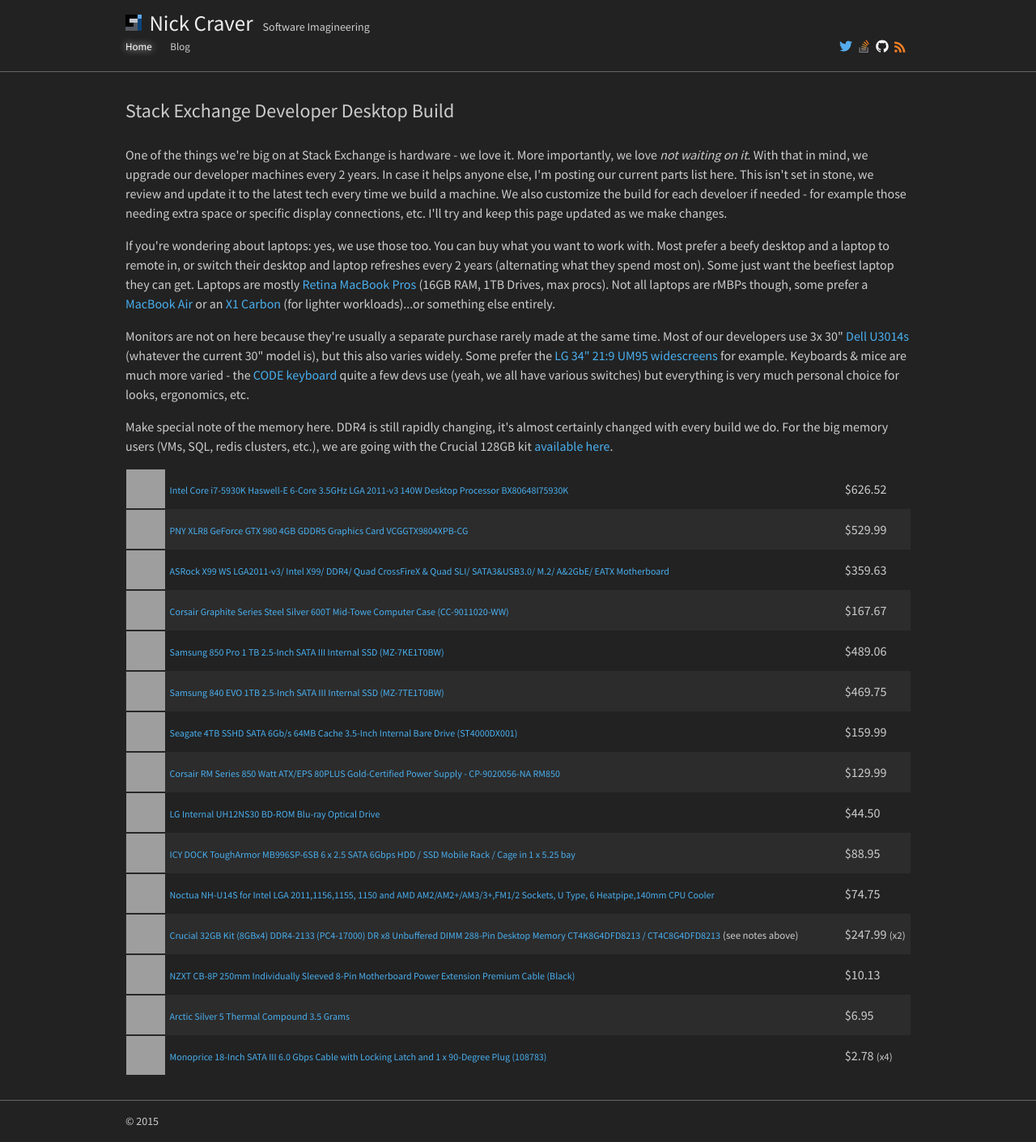
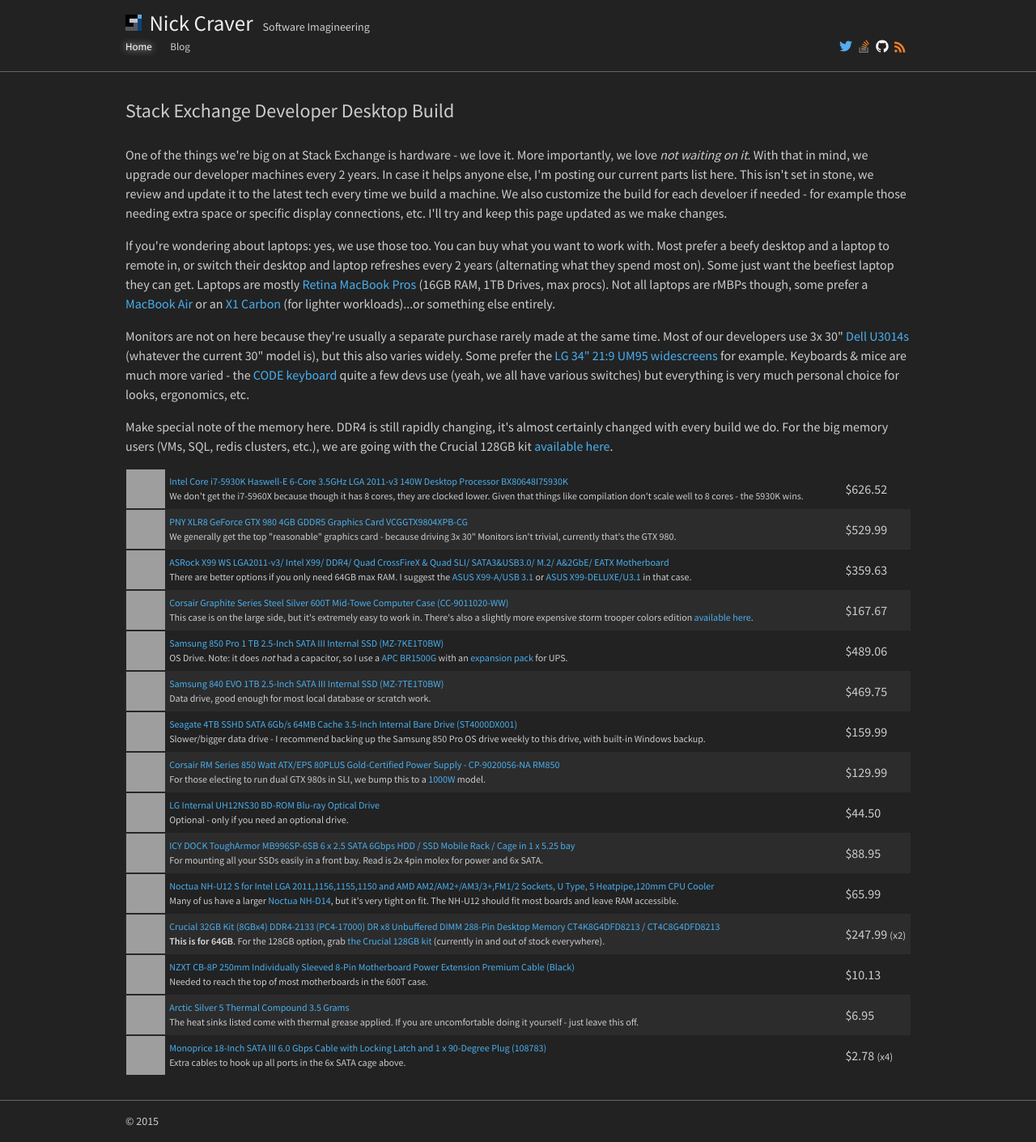
Before and after one commit to NickCraver/nickcraver.github.com, a Jekyll site: the page built from desktop-build.html, in a window 1280 px wide, cut to the strip 0-1411 px from the top of the page. Shown: the whole strip at 81% size. Built offline with Jekyll 4.4.1, drawn with Linux system fonts in a browser that asks for light colours; grey boxes are pictures that could not be loaded.

Commit message:
Fully comment parts list

```diff
--- a/desktop-build.html
+++ b/desktop-build.html
@@ -4,11 +4,10 @@
 permalink: /desktop-build/
 ---
     <style>
-        .wishlist table { width: 100%; }
-        .wishlist table { border-collapse: collapse; }
+        .wishlist table { width: 100%; border-collapse: collapse; }
         .wishlist tr:nth-child(even) td { background: #2c2c2c;; }
         .wishlist img { width: 48px; height: 48px; border: 0; }
-        .wishlist td a { font-size: 12px; }
+        .wishlist td:nth-child(2) { font-size: 12px; }
         .wishlist .quantity, .wishlist .notes { font-size: 0.8em; }
     </style>
     <section>
@@ -28,77 +27,122 @@
               <tbody>
                 <tr>
                   <td><img src="http://ecx.images-amazon.com/images/I/41tUoL1SfrL._SL500_SS96_.jpg"></td>
-                  <td><a href="http://amzn.to/1FCewAd">Intel Core i7-5930K Haswell-E 6-Core 3.5GHz LGA 2011-v3 140W Desktop Processor BX80648I75930K</a></td>
+                  <td>
+                    <a href="http://amzn.to/1FCewAd">Intel Core i7-5930K Haswell-E 6-Core 3.5GHz LGA 2011-v3 140W Desktop Processor BX80648I75930K</a><br/>
+                    We don't get the i7-5960X because though it has 8 cores, they are clocked lower. Given that things like compilation don't scale well to 8 cores - the 5930K wins.
+                  </td>
                   <td>$626.52</td>
                 </tr>
                 <tr>
                   <td><img src="http://ecx.images-amazon.com/images/I/51wmOc5UBnL._SL500_SS96_.jpg"></td>
-                  <td><a href="http://amzn.to/1FCeM2d">PNY XLR8 GeForce GTX 980 4GB GDDR5 Graphics Card VCGGTX9804XPB-&#8203;CG</a></td>
+                  <td>
+                    <a href="http://amzn.to/1FCeM2d">PNY XLR8 GeForce GTX 980 4GB GDDR5 Graphics Card VCGGTX9804XPB-&#8203;CG</a><br/>
+                    We generally get the top "reasonable" graphics card - because driving 3x 30" Monitors isn't trivial, currently that's the GTX 980.
+                  </td>
                   <td>$529.99</td>
                 </tr>
                 <tr>
                   <td><img src="http://ecx.images-amazon.com/images/I/514JHagPJVL._SL500_SS96_.jpg"></td>
-                  <td><a href="http://amzn.to/1KikeN6">ASRock X99 WS LGA2011-v3/ Intel X99/ DDR4/ Quad CrossFireX & Quad SLI/ SATA3&USB3.0/ M.2/ A&2GbE/ EATX Motherboard</a></td>
+                  <td>
+                    <a href="http://amzn.to/1KikeN6">ASRock X99 WS LGA2011-v3/ Intel X99/ DDR4/ Quad CrossFireX & Quad SLI/ SATA3&USB3.0/ M.2/ A&2GbE/ EATX Motherboard</a><br/>
+                    There are better options if you only need 64GB max RAM. I suggest the <a href="http://amzn.to/1QfDgIV">ASUS X99-A/USB 3.1</a> or <a href="http://amzn.to/1cEIZW8">ASUS X99-DELUXE/U3.1</a> in that case.
+                  </td>
                   <td>$359.63</td>
                 </tr>
                 <tr>
                   <td><img src="http://ecx.images-amazon.com/images/I/51QtJZBEgKL._SL500_SS96_.jpg"></td>
-                  <td><a href="http://amzn.to/1RUUngu">Corsair Graphite Series Steel Silver 600T Mid-Towe Computer Case (CC-9011020-WW&#8203;)</a></td>
+                  <td>
+                    <a href="http://amzn.to/1RUUngu">Corsair Graphite Series Steel Silver 600T Mid-Towe Computer Case (CC-9011020-WW&#8203;)</a><br/>
+                    This case is on the large side, but it's extremely easy to work in. There's also a slightly more expensive storm trooper colors edition <a href="http://amzn.to/1cEJjV1">available here</a>.
+                  </td>
                   <td>$167.67</td>
                 </tr>
                 <tr>
                   <td><img src="http://ecx.images-amazon.com/images/I/412M8LGGfrL._SL500_SS96_.jpg"></td>
-                  <td><a href="http://amzn.to/1ImtnC6">Samsung 850 Pro 1 TB 2.5-Inch SATA III Internal SSD (MZ-7KE1T0BW)</a></td>
+                  <td>
+                    <a href="http://amzn.to/1ImtnC6">Samsung 850 Pro 1 TB 2.5-Inch SATA III Internal SSD (MZ-7KE1T0BW)</a><br/>
+                    OS Drive. Note: it does <i>not</i> had a capacitor, so I use a <a href="http://amzn.to/1eWftNx">APC BR1500G</a> with an <a href="http://amzn.to/1eWfxww">expansion pack</a> for UPS.
+                  </td>
                   <td>$489.06</td>
                 </tr>
                 <tr>
                   <td><img src="http://ecx.images-amazon.com/images/I/41I1TCDO99L._SL500_SS96_.jpg"></td>
-                  <td><a href="http://amzn.to/1ImtvSf">Samsung 840 EVO 1TB 2.5-Inch SATA III Internal SSD (MZ-7TE1T0BW)</a></td>
+                  <td>
+                    <a href="http://amzn.to/1ImtvSf">Samsung 840 EVO 1TB 2.5-Inch SATA III Internal SSD (MZ-7TE1T0BW)</a><br/>
+                    Data drive, good enough for most local database or scratch work.
+                  </td>
                   <td>$469.75</td>
                 </tr>
                 <tr>
                   <td><img src="http://ecx.images-amazon.com/images/I/51IIyMpgySL._SL500_SS96_.jpg"></td>
-                  <td><a href="http://amzn.to/1G3MK28">Seagate 4TB SSHD SATA 6Gb/s 64MB Cache 3.5-Inch Internal Bare Drive (ST4000DX001)</a></td>
+                  <td>
+                    <a href="http://amzn.to/1G3MK28">Seagate 4TB SSHD SATA 6Gb/s 64MB Cache 3.5-Inch Internal Bare Drive (ST4000DX001)</a><br/>
+                    Slower/bigger data drive - I recommend backing up the Samsung 850 Pro OS drive weekly to this drive, with built-in Windows backup.
+                  </td>
                   <td>$159.99</td>
                 </tr>
                 <tr>
                   <td><img src="http://ecx.images-amazon.com/images/I/41vYdEvYgLL._SL500_SS96_.jpg"></td>
-                  <td><a href="http://amzn.to/1T4NMle">Corsair RM Series 850 Watt ATX/EPS 80PLUS Gold-Certified Power Supply - CP-9020056-NA RM850</a></td>
+                  <td>
+                    <a href="http://amzn.to/1T4NMle">Corsair RM Series 850 Watt ATX/EPS 80PLUS Gold-Certified Power Supply - CP-9020056-NA RM850</a><br/>
+                    For those electing to run dual GTX 980s in SLI, we bump this to a <a href="http://amzn.to/1T4ZzQv">1000W</a> model.
+                  </td>
                   <td>$129.99</td>
                 </tr>
                 <tr>
                   <td><img src="http://ecx.images-amazon.com/images/I/315Jigh7OlL._SL500_SS96_.jpg"></td>
-                  <td><a href="http://amzn.to/1FCgoZY">LG Internal UH12NS30 BD-ROM Blu-ray Optical Drive</a></td>
+                  <td>
+                    <a href="http://amzn.to/1FCgoZY">LG Internal UH12NS30 BD-ROM Blu-ray Optical Drive</a><br/>
+                    Optional - only if you need an optional drive.
+                  </td>
                   <td>$44.50</td>
                 </tr>
                 <tr>
                   <td><img src="http://ecx.images-amazon.com/images/I/41QwZkFDVNL._SL500_SS96_.jpg"></td>
-                  <td><a href="http://amzn.to/1ImwSs8">ICY DOCK ToughArmor MB996SP-6SB 6 x 2.5 SATA 6Gbps HDD / SSD Mobile Rack / Cage in 1 x 5.25 bay</a></td>
+                  <td>
+                    <a href="http://amzn.to/1ImwSs8">ICY DOCK ToughArmor MB996SP-6SB 6 x 2.5 SATA 6Gbps HDD / SSD Mobile Rack / Cage in 1 x 5.25 bay</a><br/>
+                    For mounting all your SSDs easily in a front bay. Read is 2x 4pin molex for power and 6x SATA.
+                  </td>
                   <td>$88.95</td>
                 </tr>
                 <tr>
                   <td><img src="http://ecx.images-amazon.com/images/I/51GGy8K2QBL._SL500_SS96_.jpg"></td>
-                  <td><a href="http://amzn.to/1FCiTvd">Noctua NH-U14S for Intel LGA 2011,1156,1155&#8203;, 1150 and AMD AM2/AM2+/AM3/3&#8203;+,FM1/2 Sockets, U Type, 6 Heatpipe,140mm CPU Cooler</a></td>
-                  <td>$74.75</td>
+                  <td>
+                    <a href="http://amzn.to/1HeWBUX">Noctua NH-U12 S for Intel LGA 2011,1156,1155,1150 and AMD AM2/AM2+/AM3/3+,FM1/2 Sockets, U Type, 5 Heatpipe,120mm CPU Cooler</a><br/>
+                    Many of us have a larger <a href="http://amzn.to/1dnadkM">Noctua NH-D14</a>, but it's very tight on fit. The NH-U12 should fit most boards and leave RAM accessible.
+                  </td>
+                  <td>$65.99</td>
                 </tr>
                 <tr>
                   <td><img src="http://ecx.images-amazon.com/images/I/41xGCzsuz6L._SL500_SS96_.jpg"></td>
-                  <td><a href="http://amzn.to/1eW7q39">Crucial 32GB Kit (8GBx4) DDR4-2133 (PC4-17000) DR x8 Unbuffered DIMM 288-Pin Desktop Memory CT4K8G4DFD8213 / CT4C8G4DFD8213</a> <span class="notes">(see notes above)</span></td>
+                  <td>
+                    <a href="http://amzn.to/1eW7q39">Crucial 32GB Kit (8GBx4) DDR4-2133 (PC4-17000) DR x8 Unbuffered DIMM 288-Pin Desktop Memory CT4K8G4DFD8213 / CT4C8G4DFD8213</a><br/>
+                    <b>This is for 64GB</b>. For the 128GB option, grab <a href="http://www.corsair.com/en-us/vengeance-lpx-128gb-8x16gb-ddr4-dram-2400mhz-c14-memory-kit-black-cmk128gx4m8a2400c14">the Crucial 128GB kit</a> (currently in and out of stock everywhere).
+                  </td>
                   <td>$247.99 <span class="quantity">(x2)</span></td>
                 </tr>
                 <tr>
                   <td><img src="http://ecx.images-amazon.com/images/I/41MJ%2BssXjVL._SL500_SS96_.jpg"></td>
-                  <td><a href="http://amzn.to/1FI37ht">NZXT CB-8P 250mm Individually Sleeved 8-Pin Motherboard Power Extension Premium Cable (Black)</a></td>
+                  <td>
+                    <a href="http://amzn.to/1FI37ht">NZXT CB-8P 250mm Individually Sleeved 8-Pin Motherboard Power Extension Premium Cable (Black)</a><br/>
+                    Needed to reach the top of most motherboards in the 600T case.
+                  </td>
                   <td>$10.13</td>
                 </tr>
                 <tr>
                   <td><img src="http://ecx.images-amazon.com/images/I/314YGJ5SHML._SL500_SS96_.jpg"></td>
-                  <td><a href="http://amzn.to/1dmzOu8">Arctic Silver 5 Thermal Compound 3.5 Grams</a></td>
+                  <td>
+                    <a href="http://amzn.to/1dmzOu8">Arctic Silver 5 Thermal Compound 3.5 Grams</a><br/>
+                    The heat sinks listed come with thermal grease applied. If you are uncomfortable doing it yourself - just leave this off.
+                  </td>
                   <td>$6.95</td>
                 </tr>
                 <tr>
                   <td><img src="http://ecx.images-amazon.com/images/I/4150gRGihKL._SL500_SS96_.jpg"></td>
-                  <td><a href="http://amzn.to/1dmyUOq">Monoprice 18-Inch SATA III 6.0 Gbps Cable with Locking Latch and 1 x 90-Degree Plug (108783)</a></td>
+                  <td>
+                    <a href="http://amzn.to/1dmyUOq">Monoprice 18-Inch SATA III 6.0 Gbps Cable with Locking Latch and 1 x 90-Degree Plug (108783)</a><br/>
+                    Extra cables to hook up all ports in the 6x SATA cage above.
+                  </td>
                   <td>$2.78 <span class="quantity">(x4)</span></td>
                 </tr>
               </tbody>
```
